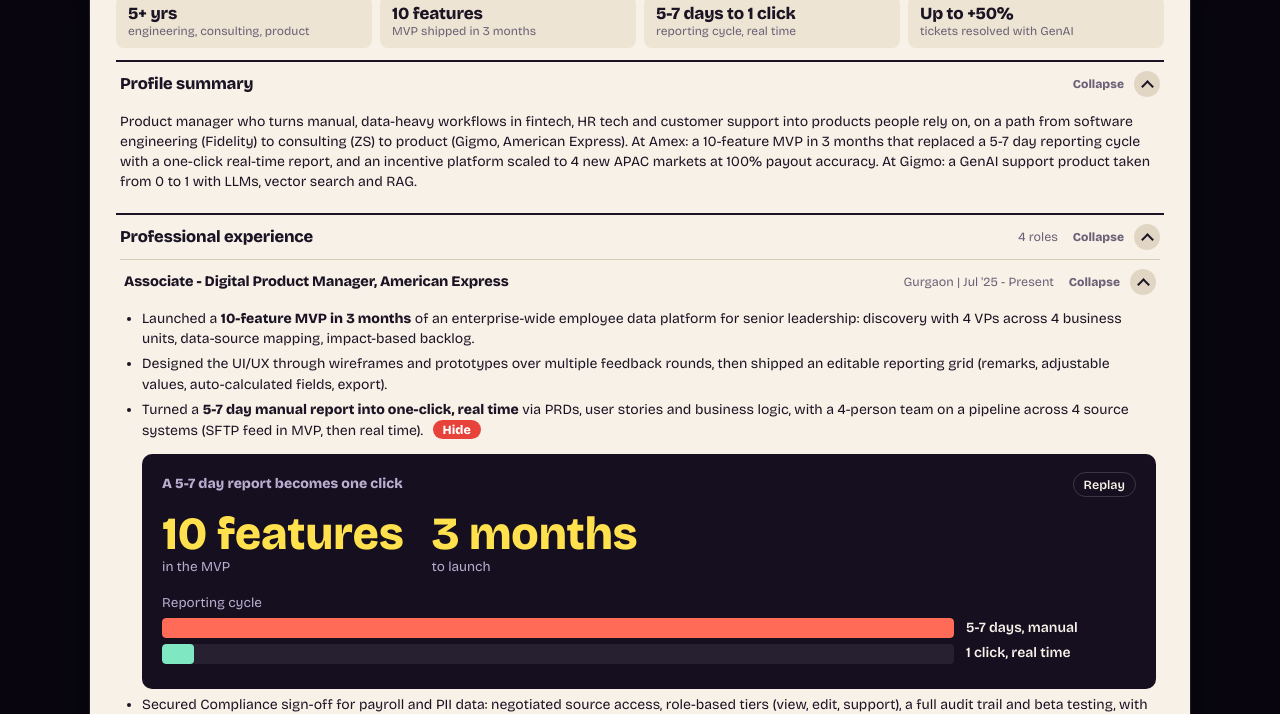
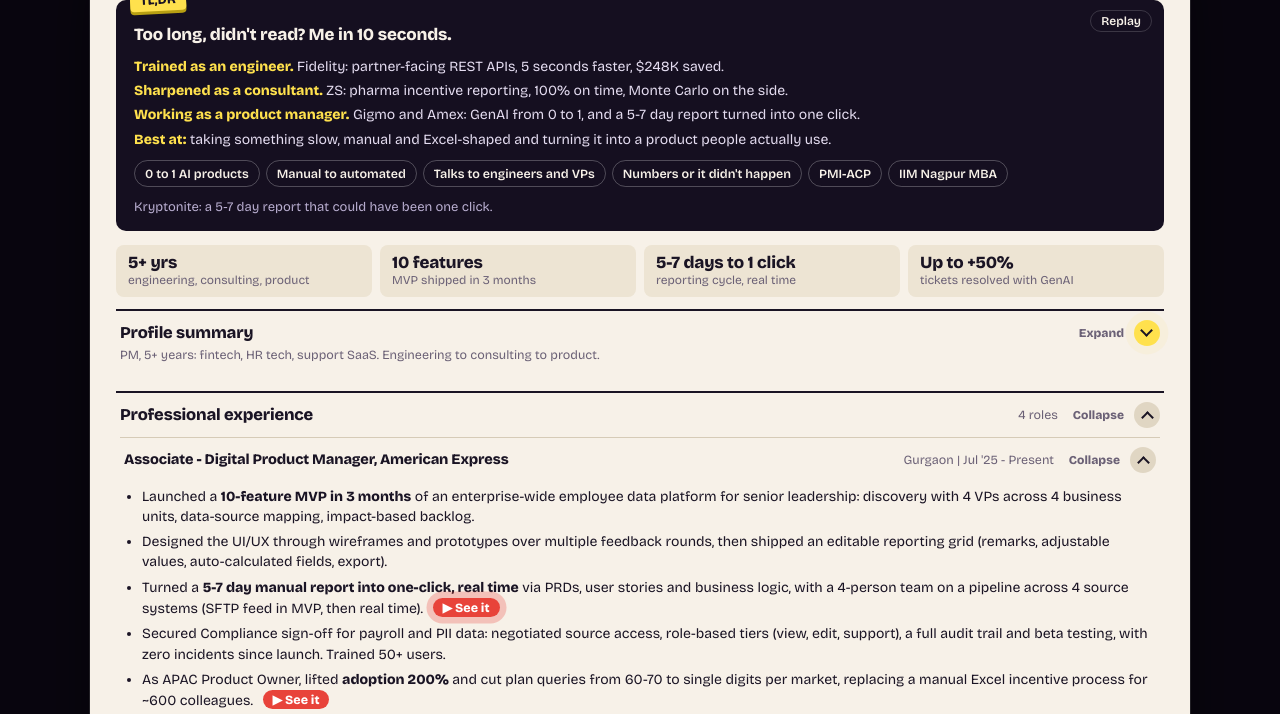
Before and after one commit to kunal4538/kunalaggarwal-site, a plain HTML site: page index.html in a window 1280 px wide. Shown: the part 1038-1752 px from the top of the page. Drawn offline with nearby package versions, Linux system fonts and the light colour scheme.

Commit message:
Add TL;DR card to CV

```diff
--- a/index.html
+++ b/index.html
@@ -140,6 +140,18 @@ footer{position:relative;z-index:2;padding:30px 0 50px;color:var(--muted);font-s
 .two{display:grid;grid-template-columns:1fr 1fr;gap:0 28px}
 @media(max-width:820px){.two{grid-template-columns:1fr}.ch{grid-template-columns:1fr auto auto}.ch .dt{grid-column:1;grid-row:2}.ch .pv{grid-row:3}.ch .tx{display:none}}
 @media print{.cb{grid-template-rows:1fr!important}.ci{opacity:1!important;transform:none!important}.ch .chev,.ch .tx,.ch .pv{display:none!important}.cs{break-inside:avoid}}
+
+.tl{position:relative;margin:18px 0 6px;padding:18px 18px 14px;border-radius:10px;background:#150f20;color:var(--paper)}
+.tl .st{position:absolute;top:-11px;left:14px;background:var(--y);color:var(--ink);font:800 13px 'Bricolage Grotesque',sans-serif;padding:3px 10px;border-radius:4px;transform:rotate(-3deg);box-shadow:0 3px 0 #b79f12}
+.tl .rp2{position:absolute;top:10px;right:12px;font:600 12px 'Bricolage Grotesque',sans-serif;padding:3px 10px;border-radius:99px;border:1px solid var(--line);background:transparent;color:var(--paper);cursor:pointer}
+.tl h5{font-size:17px;font-weight:800;margin:4px 0 8px;letter-spacing:-.01em}
+.tl ul.tll{list-style:none;margin:0;padding:0}
+.tl ul.tll li{margin:4px 0;font-size:14px;line-height:1.45;color:#e4dcf0;opacity:0;transform:translateX(-12px);transition:opacity .45s,transform .45s}
+.tl ul.tll li.on{opacity:1;transform:none}.tl li b{color:var(--y)}
+.tl .chips{display:flex;flex-wrap:wrap;gap:6px;margin-top:10px}
+.tl .chips span{font-size:12.5px;font-weight:600;padding:3px 10px;border-radius:99px;border:1px solid rgba(255,255,255,.25);opacity:0;transform:scale(.92);transition:opacity .4s,transform .4s}
+.tl .chips span.on{opacity:1;transform:none}
+.tl .kr{margin-top:10px;font-size:13px;color:var(--muted)}
 @media(prefers-reduced-motion:reduce){*,*::before,*::after{animation:none!important;transition:none!important}html{scroll-behavior:auto}.wall{overflow-x:auto}}
 @media print{body{background:#fff}#bg,.shade,.grain,.bar,.top,.hero,#work,#writing,#contact,footer,.wbar,.pl,.stage,.sub,#cv h2{display:none!important}.sec{padding:0}.win{box-shadow:none;border-radius:0}.doc{padding:0}}
 </style>
@@ -163,9 +175,19 @@ footer{position:relative;z-index:2;padding:30px 0 50px;color:var(--muted);font-s
 <div class="doc">
 <div class="hd"><h1>Kunal Aggarwal</h1>
 <div class="ct">New Delhi, India | <a href="mailto:kunal4538@gmail.com">kunal4538@gmail.com</a> | <a href="tel:+917838508333">+91 78385 08333</a> | <a href="https://www.linkedin.com/in/kunal4538/" target="_blank" rel="noopener">linkedin.com/in/kunal4538</a></div></div>
+<div class="tl" id="tl"><span class="st">TL;DR</span><button type="button" class="rp2" id="tlr">Replay</button>
+<h5>Too long, didn't read? Me in 10 seconds.</h5>
+<ul class="tll">
+<li><b>Trained as an engineer.</b> Fidelity: partner-facing REST APIs, 5 seconds faster, $248K saved.</li>
+<li><b>Sharpened as a consultant.</b> ZS: pharma incentive reporting, 100% on time, Monte Carlo on the side.</li>
+<li><b>Working as a product manager.</b> Gigmo and Amex: GenAI from 0 to 1, and a 5-7 day report turned into one click.</li>
+<li><b>Best at:</b> taking something slow, manual and Excel-shaped and turning it into a product people actually use.</li>
+</ul>
+<div class="chips"><span>0 to 1 AI products</span><span>Manual to automated</span><span>Talks to engineers and VPs</span><span>Numbers or it didn't happen</span><span>PMI-ACP</span><span>IIM Nagpur MBA</span></div>
+<div class="kr">Kryptonite: a 5-7 day report that could have been one click.</div></div>
 <div class="kp"><div><b>5+ yrs</b><span>engineering, consulting, product</span></div><div><b>10 features</b><span>MVP shipped in 3 months</span></div><div><b>5-7 days to 1 click</b><span>reporting cycle, real time</span></div><div><b>Up to +50%</b><span>tickets resolved with GenAI</span></div></div>
 
-<section class="cs open"><button class="ch" type="button" aria-expanded="true"><span class="tt">Profile summary</span><span class="dt"></span><span class="tx">Collapse</span><i class="chev"></i><span class="pv">PM, 5+ years: fintech, HR tech, support SaaS. Engineering to consulting to product.</span></button><div class="cb"><div class="ci">
+<section class="cs"><button class="ch" type="button" aria-expanded="false"><span class="tt">Profile summary</span><span class="dt"></span><span class="tx">Expand</span><i class="chev"></i><span class="pv">PM, 5+ years: fintech, HR tech, support SaaS. Engineering to consulting to product.</span></button><div class="cb"><div class="ci">
 <p>Product manager who turns manual, data-heavy workflows in fintech, HR tech and customer support into products people rely on, on a path from software engineering (Fidelity) to consulting (ZS) to product (Gigmo, American Express). At Amex: a 10-feature MVP in 3 months that replaced a 5-7 day reporting cycle with a one-click real-time report, and an incentive platform scaled to 4 new APAC markets at 100% payout accuracy. At Gigmo: a GenAI support product taken from 0 to 1 with LLMs, vector search and RAG.</p>
 </div></div></section>
 
@@ -329,7 +351,11 @@ d.addEventListener('click',function(e){var b=e.target.closest('.ch');if(b)setOpe
 function all(o){[].forEach.call(d.querySelectorAll('.cs'),function(sc){setOpen(sc,o)})}
 d.getElementById('ea').onclick=function(){all(true)};d.getElementById('ca').onclick=function(){all(false)};
 addEventListener('beforeprint',function(){all(true)});
-var first=d.querySelector('.pl'),io=new IntersectionObserver(function(es){if(es[0].isIntersecting){if(!first.parentNode.querySelector('.stage'))toggle(first);io.disconnect()}},{threshold:1});io.observe(first);
+
+function tl(){var items=[].slice.call(d.querySelectorAll('#tl li,#tl .chips span'));items.forEach(function(e){e.classList.remove('on')});items.forEach(function(e,i){setTimeout(function(){e.classList.add('on')},reduce?0:250+i*320)})}
+d.getElementById('tlr').onclick=tl;
+var tio=new IntersectionObserver(function(es){if(es[0].isIntersecting){tl();tio.disconnect()}},{threshold:.6});tio.observe(d.getElementById('tl'));
+var first=d.querySelector('.pl'),io=new IntersectionObserver(function(es){if(es[0].isIntersecting){io.disconnect()}},{threshold:1});io.observe(first);
 var P=[['7376836235291643904','Present bias','Big Billion Days triggered déjà vu… and a DSLR I never needed.'],
 ['7383000330957021184','Ego bias','Being right doesn’t always mean you’ll win the argument.'],
 ['7467790431817232384','Planning fallacy','I once told my manager a feature would take “2 weeks, max.”'],
```
